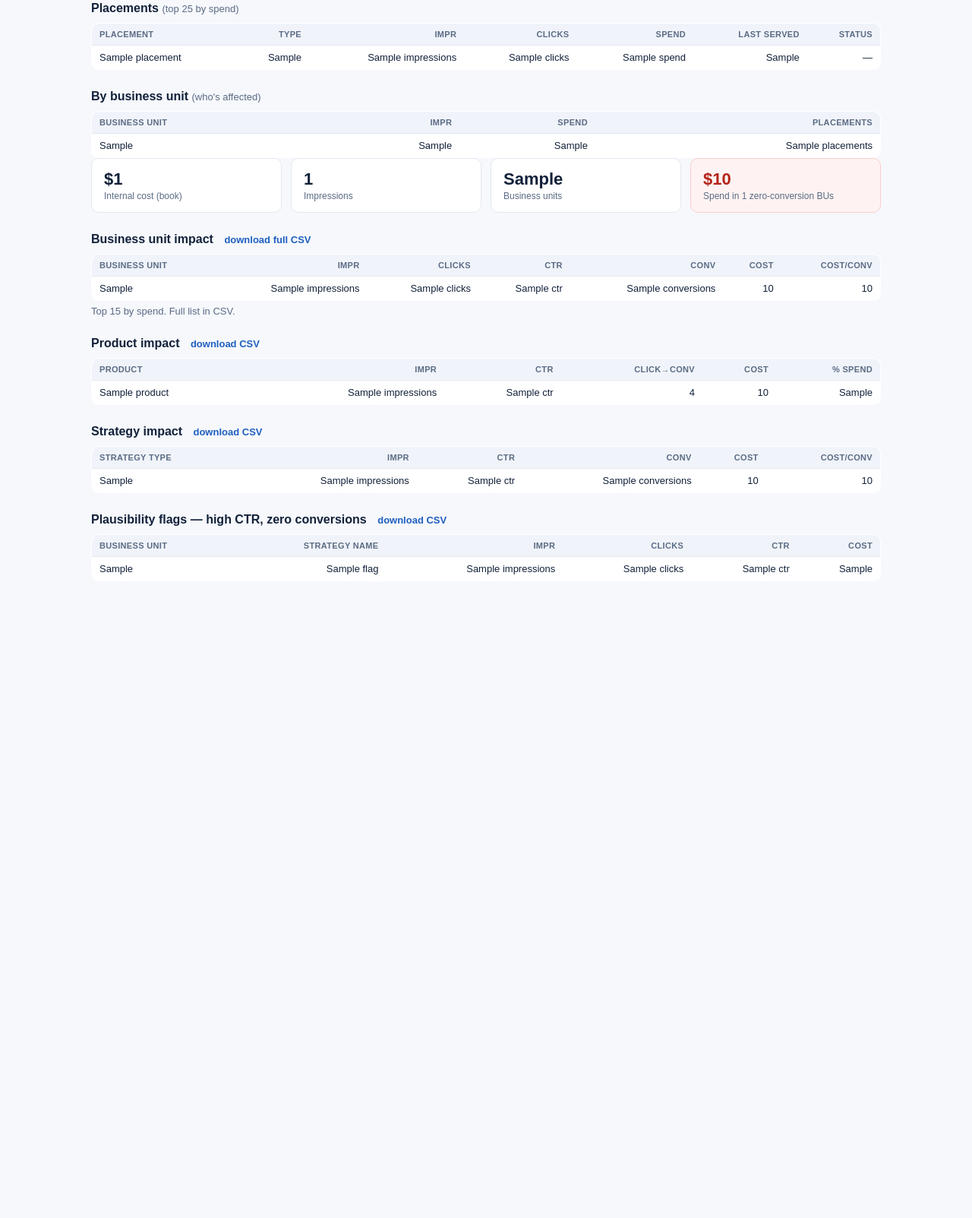
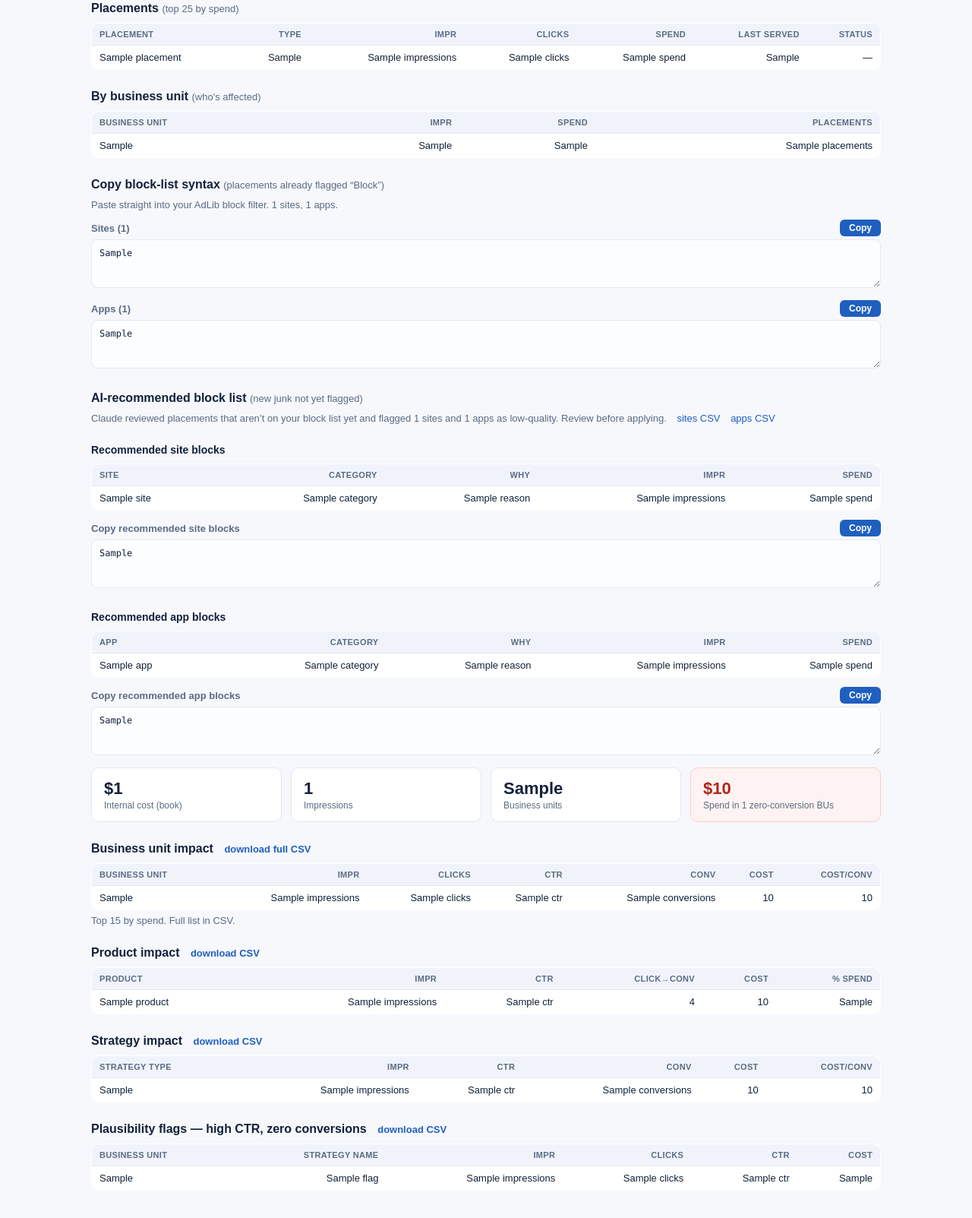
Before and after one commit to kiri-ux/campaign-insights, a Flask app: template templates/dashboard.html in a window 1280 px wide. Shown: the part 325-1928 px from the top of the page at 76% size. Before the commit the page ends 1081 px from the top, so only its background shows below. Run offline with Flask 3, Linux system fonts and the light colour scheme; the template is opened without the code that fills it: most values are stand-ins (such as "Sample title", 1, 10 or a date in 2020).

Commit message:
Add files via upload

```diff
--- a/templates/dashboard.html
+++ b/templates/dashboard.html
@@ -25,6 +25,11 @@
   .dl{font-size:13px;color:var(--brand);text-decoration:none;margin-left:10px;}
   .err{background:var(--warnbg);border:1px solid #fecdca;color:var(--warn);padding:12px 14px;border-radius:8px;margin-bottom:14px;font-size:14px;}
   .note{color:var(--muted);font-size:13px;margin:6px 0 0;}
+  .copybox{margin:12px 0;}
+  .copyhead{display:flex;justify-content:space-between;align-items:center;margin-bottom:4px;font-size:13px;font-weight:bold;color:var(--muted);}
+  .copybtn{background:var(--brand);color:#fff;border:0;border-radius:6px;padding:4px 12px;font-size:12px;font-weight:bold;cursor:pointer;}
+  .copybtn.done{background:#177245;}
+  textarea{width:100%;font-family:ui-monospace,Menlo,Consolas,monospace;font-size:12px;border:1px solid var(--line);border-radius:8px;padding:10px;background:#fbfdff;color:var(--ink);resize:vertical;}
 </style>
 </head>
 <body>
@@ -62,6 +67,49 @@
     </table>
   {% endif %}
 
+  {% if blocks %}
+    <h2>Copy block-list syntax <span style="font-weight:normal;color:var(--muted);font-size:13px">(placements already flagged “Block”)</span></h2>
+    <p class="note">Paste straight into your AdLib block filter. {{ blocks.site_count }} sites, {{ blocks.app_count }} apps.</p>
+    {% if blocks.site_filter %}
+    <div class="copybox">
+      <div class="copyhead"><span>Sites ({{ blocks.site_count }})</span><button class="copybtn" onclick="cp('bf_site',this)">Copy</button></div>
+      <textarea id="bf_site" readonly rows="3">{{ blocks.site_filter }}</textarea>
+    </div>{% endif %}
+    {% if blocks.app_filter %}
+    <div class="copybox">
+      <div class="copyhead"><span>Apps ({{ blocks.app_count }})</span><button class="copybtn" onclick="cp('bf_app',this)">Copy</button></div>
+      <textarea id="bf_app" readonly rows="3">{{ blocks.app_filter }}</textarea>
+    </div>{% endif %}
+  {% endif %}
+
+  {% if ai %}
+    <h2>AI-recommended block list <span style="font-weight:normal;color:var(--muted);font-size:13px">(new junk not yet flagged)</span></h2>
+    {% if ai.error %}<div class="err">{{ ai.error }}</div>{% endif %}
+    {% if ai.site_count or ai.app_count %}
+    <p class="note">Claude reviewed placements that aren’t on your block list yet and flagged {{ ai.site_count }} sites and {{ ai.app_count }} apps as low-quality. Review before applying.
+       <a class="dl" href="/download/ai_recommended_sites.csv">sites CSV</a>
+       <a class="dl" href="/download/ai_recommended_apps.csv">apps CSV</a></p>
+    {% if ai.sites %}
+    <h2 style="font-size:14px">Recommended site blocks</h2>
+    <table><tr><th>Site</th><th>Category</th><th>Why</th><th>Impr</th><th>Spend</th></tr>
+    {% for r in ai.sites %}<tr><td>{{ r.name }}</td><td>{{ r.category }}</td><td style="white-space:normal">{{ r.reason }}</td><td>{{ r.impressions }}</td><td>{{ r.spend }}</td></tr>{% endfor %}
+    </table>
+    <div class="copybox">
+      <div class="copyhead"><span>Copy recommended site blocks</span><button class="copybtn" onclick="cp('ai_site',this)">Copy</button></div>
+      <textarea id="ai_site" readonly rows="3">{{ ai.site_filter }}</textarea>
+    </div>{% endif %}
+    {% if ai.apps %}
+    <h2 style="font-size:14px">Recommended app blocks</h2>
+    <table><tr><th>App</th><th>Category</th><th>Why</th><th>Impr</th><th>Spend</th></tr>
+    {% for r in ai.apps %}<tr><td>{{ r.name }}</td><td>{{ r.category }}</td><td style="white-space:normal">{{ r.reason }}</td><td>{{ r.impressions }}</td><td>{{ r.spend }}</td></tr>{% endfor %}
+    </table>
+    <div class="copybox">
+      <div class="copyhead"><span>Copy recommended app blocks</span><button class="copybtn" onclick="cp('ai_app',this)">Copy</button></div>
+      <textarea id="ai_app" readonly rows="3">{{ ai.app_filter }}</textarea>
+    </div>{% endif %}
+    {% elif not ai.error %}<p class="note">Claude didn’t flag any additional placements to block — your list looks clean for this window.</p>{% endif %}
+  {% endif %}
+
   {% if insights %}
     {% set s = insights.summary %}
     <div class="cards">
@@ -95,5 +143,14 @@
     {% else %}<p class="note">No line items tripped the high-CTR / zero-conversion threshold.</p>{% endif %}
   {% endif %}
 </div>
+<script>
+  function cp(id, btn){
+    var t=document.getElementById(id);
+    t.select(); t.setSelectionRange(0, t.value.length);
+    var done=function(){ btn.textContent='Copied'; btn.classList.add('done'); setTimeout(function(){btn.textContent='Copy';btn.classList.remove('done');},1500); };
+    if(navigator.clipboard){ navigator.clipboard.writeText(t.value).then(done, function(){document.execCommand('copy');done();}); }
+    else { document.execCommand('copy'); done(); }
+  }
+</script>
 </body>
 </html>
```
Also changed, not shown: templates/index.html (+24 -3 lines).
